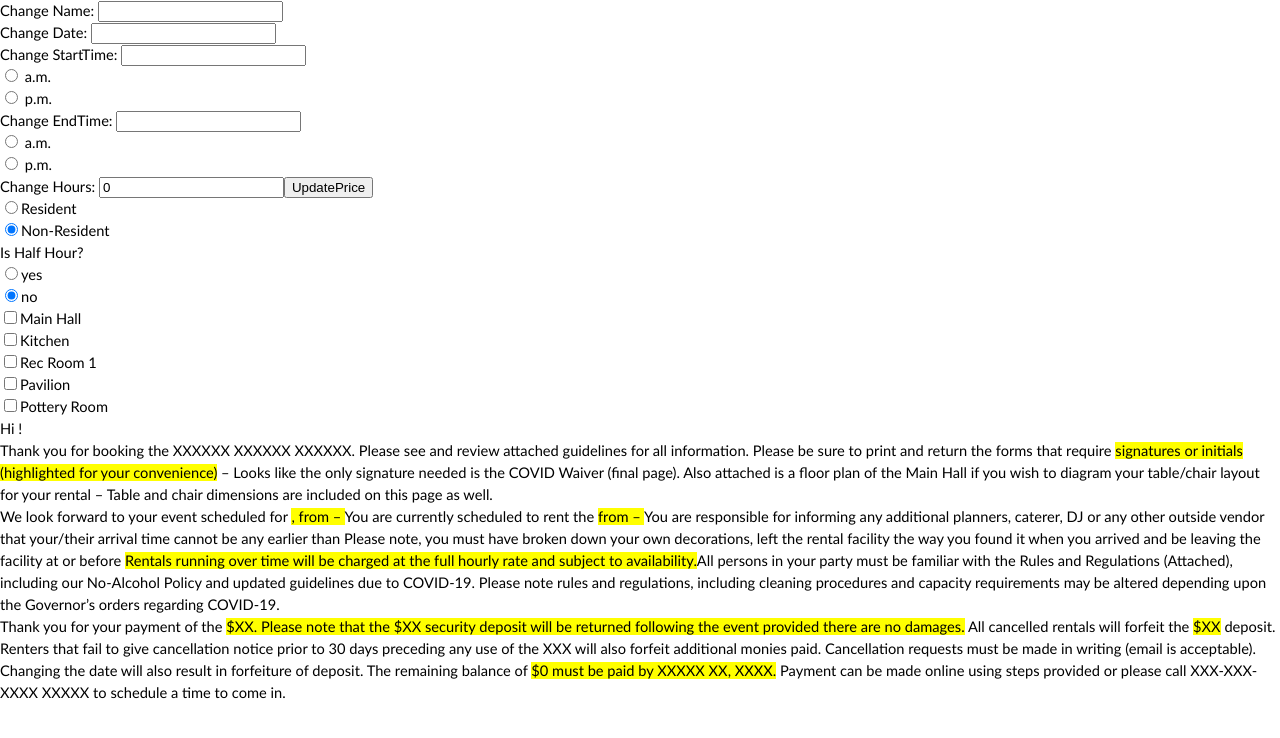
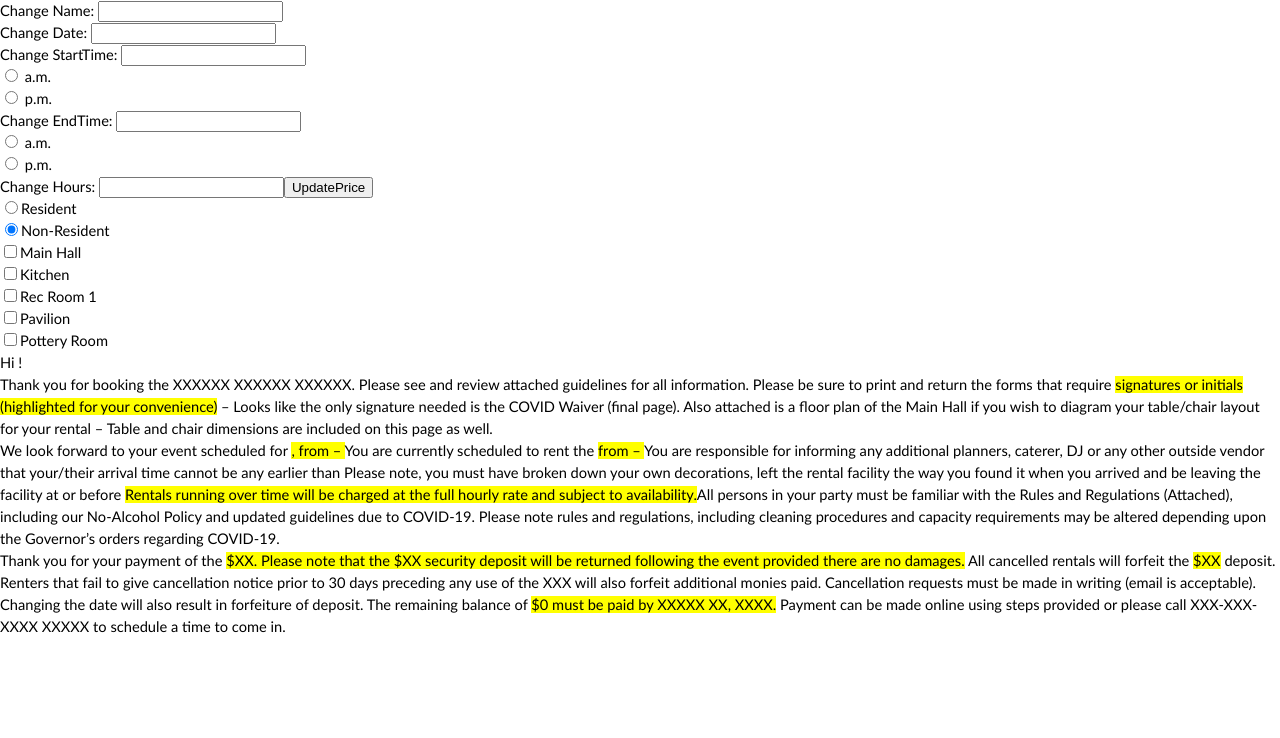
Before and after one commit to mlorang/Confirmation-Email, a React (Create React App) app: page / in a window 1280 px wide. Shown: the top 738 px of the page. Built offline with nearby package versions, Linux system fonts and the light colour scheme.

Commit message:
ChangeEventPrice component completed

```diff
--- a/src/App.tsx
+++ b/src/App.tsx
@@ -16,20 +16,23 @@ function App(): JSX.Element {
   const [endTime, setEndTime] = useState<string>("");
   const [rooms, setRooms] = useState<string>("");
   const [balanceDue, setBalanceDue] = useState<string>("");
-  const [hours, setHours] = useState<number>(0);
+  const [hours, setHours] = useState<string>("");
   const [price, setPrice] = useState<number>(0);
 
   return (
     <div>
       <div className="body">
         <ChangeRenterName name={name} setName={setName}></ChangeRenterName>
+
         <ChangeEventDate date={date} setDate={setDate}></ChangeEventDate>
+
         <ChangeEventTime
           startTime={startTime}
           setStartTime={setStartTime}
           endTime={endTime}
           setEndTime={setEndTime}
         ></ChangeEventTime>
+
         <ChangeEventPrice
           balanceDue={balanceDue}
           setBalanceDue={setBalanceDue}
@@ -38,15 +41,19 @@ function App(): JSX.Element {
           price={price}
           setPrice={setPrice}
         ></ChangeEventPrice>
+
         <ChangeEventRoom rooms={rooms} setRooms={setRooms}></ChangeEventRoom>
+
         <EventName name={name}></EventName>
+
         <EventDateTimeRoom
           date={date}
           startTime={startTime}
           endTime={endTime}
           rooms={rooms}
         ></EventDateTimeRoom>
-        <EventBalanceDue hours={hours} price={price}></EventBalanceDue>
+
+        <EventBalanceDue price={price}></EventBalanceDue>
       </div>
     </div>
   );
--- a/src/components/ChangeEventPrice.tsx
+++ b/src/components/ChangeEventPrice.tsx
@@ -4,8 +4,8 @@ import { Button, Form } from "react-bootstrap";
 interface EventPrice {
   balanceDue: string;
   setBalanceDue: (newString: string) => void;
-  hours: number;
-  setHours: (newNumber: number) => void;
+  hours: string;
+  setHours: (newString: string) => void;
   price: number;
   setPrice: (newNumber: number) => void;
 }
@@ -19,38 +19,23 @@ function ChangeEventPrice({
   setPrice,
 }: EventPrice) {
   const RESIDENTS = ["Resident", "Non-Resident"];
-  const HALFHOUR = ["yes", "no"];
   const [resident, setResident] = useState<string>("Non-Resident");
-  const [halfHour, setHalfHour] = useState<string>("no");
 
   function updateHours(event: React.ChangeEvent<HTMLInputElement>) {
-    if (
-      isNaN(parseInt(event.target.value)) ||
-      parseInt(event.target.value) >= 0
-    ) {
-      setHours(parseInt(event.target.value) || 0);
-    }
+    setHours(event.target.value);
   }
+
   function updatePrice(): void {
-    if (resident === "Non-Resident" && halfHour === "yes") {
-      const price = hours * 65 + 32.5;
-      setPrice(price);
-    } else if (resident === "Non-Resident" && halfHour === "no") {
-      const price = hours * 65;
-      setPrice(price);
-    } else if (resident === "Resident" && halfHour === "yes") {
-      const price = hours * 60 + 30;
+    if (resident === "Non-Resident") {
+      const price = parseFloat(hours) * 65;
       setPrice(price);
     } else {
-      const price = hours * 60;
+      const price = parseFloat(hours) * 60;
       setPrice(price);
     }
   }
   function updateResident(event: React.ChangeEvent<HTMLInputElement>) {
     setResident(event.target.value);
-  }
-  function updateHalfHour(event: React.ChangeEvent<HTMLInputElement>) {
-    setHalfHour(event.target.value);
   }
   return (
     <div>
@@ -67,17 +52,6 @@ function ChangeEventPrice({
           checked={choice === resident}
         />
       ))}
-      <Form.Label>Is Half Hour?</Form.Label>
-      {HALFHOUR.map((choice: string) => (
-        <Form.Check
-          inline
-          type="radio"
-          onChange={updateHalfHour}
-          label={choice}
-          value={choice}
-          checked={choice === halfHour}
-        />
-      ))}
     </div>
   );
 }
--- a/src/components/ChangeEventRoom.tsx
+++ b/src/components/ChangeEventRoom.tsx
@@ -45,7 +45,6 @@ function ChangeRoom({ rooms, setRooms }: AllRooms) {
         {ROOMS.map((choice: string, index: number) => (
           <Form.Check
             inline
-            //style={{position:'absolute',right:'0'}}
             type="checkbox"
             label={choice}
             value={choice}
--- a/src/components/EventBalanceDue.tsx
+++ b/src/components/EventBalanceDue.tsx
@@ -2,11 +2,10 @@ import React from "react";
 import "../style.css";
 
 interface Options {
-  hours: number;
   price: number;
 }
 
-function EventBalanceDue({ hours, price }: Options): JSX.Element {
+function EventBalanceDue({ price }: Options): JSX.Element {
   return (
     <div>
       Thank you for your payment of the{" "}
```
